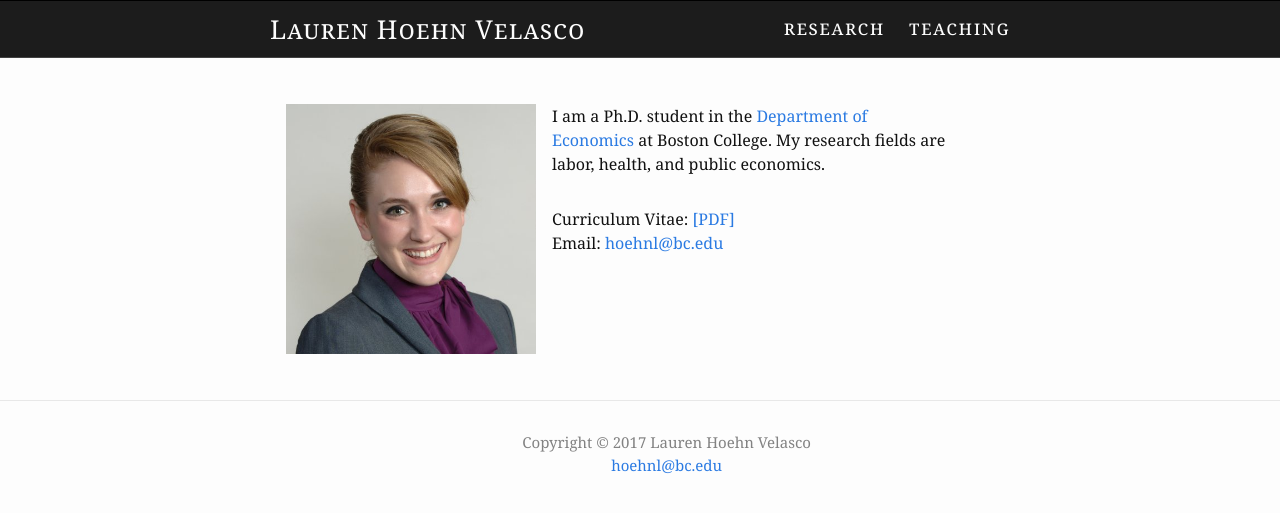
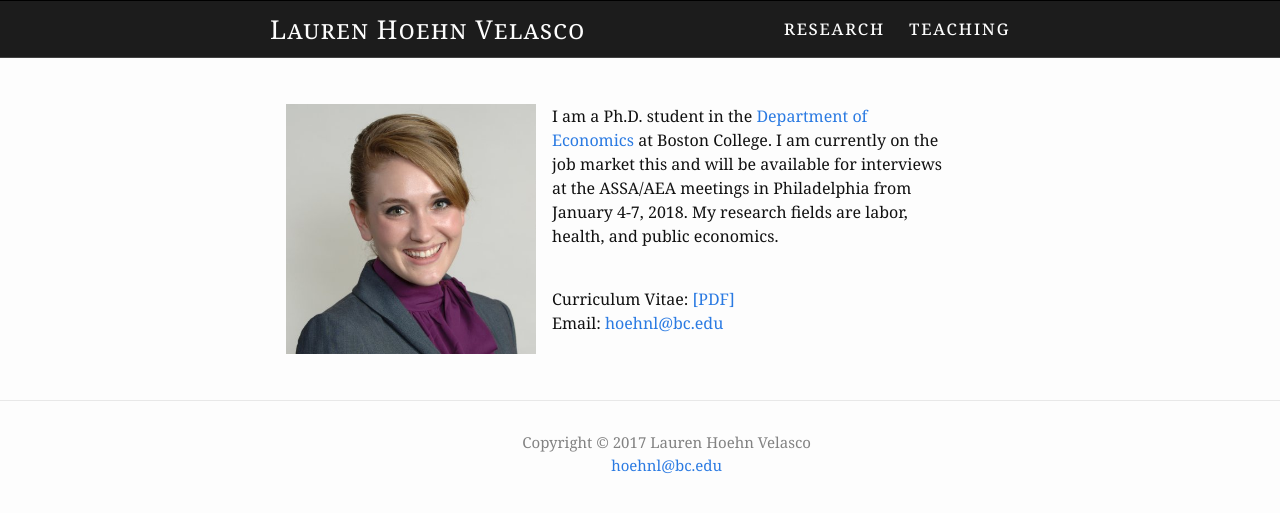
Before and after one commit to germsvel/lhv, a Jekyll site: the page built from index.html, in a window 1280 px wide. Shown: the top 513 px of the page. Built offline with Jekyll 4.4.1, drawn with Linux system fonts in a browser that asks for light colours.

Commit message:
Update about text to include note about the job market

```diff
--- a/index.html
+++ b/index.html
@@ -6,19 +6,25 @@ layout: home
 
   <img class="profile-img" src="{{ site.base_url }}/images/lhv-profile.jpg">
 
-  <p class="about-text">
+  <div class="about-text">
+    <p>
       I am a Ph.D. student in the
       <a href="http://www.bc.edu/schools/cas/economics/" target="_blank">
         Department of Economics
       </a>
-    at Boston College. My research fields are labor, health, and public economics.
+      at Boston College. I am currently on the job market this and will be
+      available for interviews at the ASSA/AEA meetings in Philadelphia from
+      January 4-7, 2018. My research fields are labor, health, and public
+      economics.
     </p>
 
-  <p class="about-text">
+    </br>
+
+    <p>
       Curriculum Vitae: <a target="_blank" href="{{ site.base_url
         }}/assets/hoehnvelasco_cv.pdf">[PDF]</a>
       </br>
       Email: <a href="mailto:{{ site.email }}">{{ site.email }}</a>
     </p>
-
   </div>
+</div>
```
Lines whose indentation alone changed are shown as unchanged.
